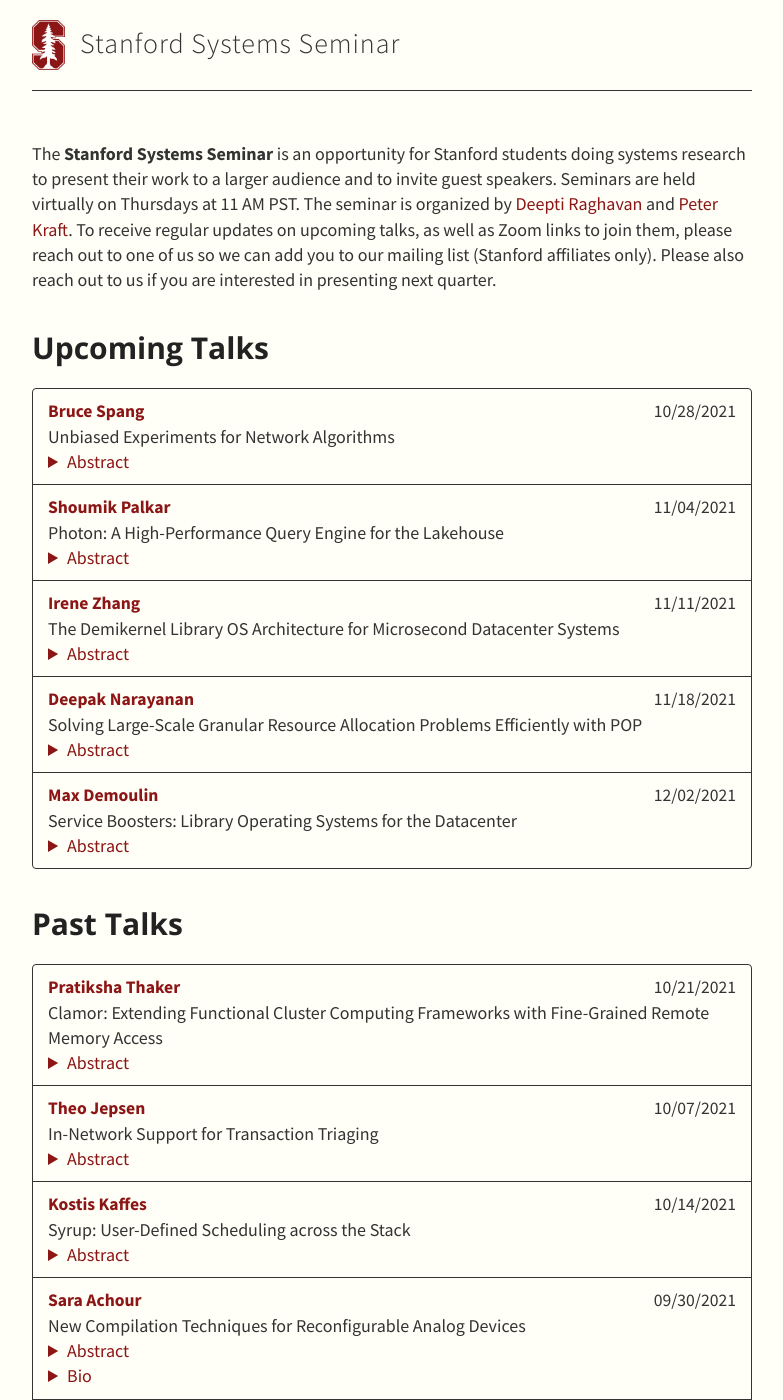
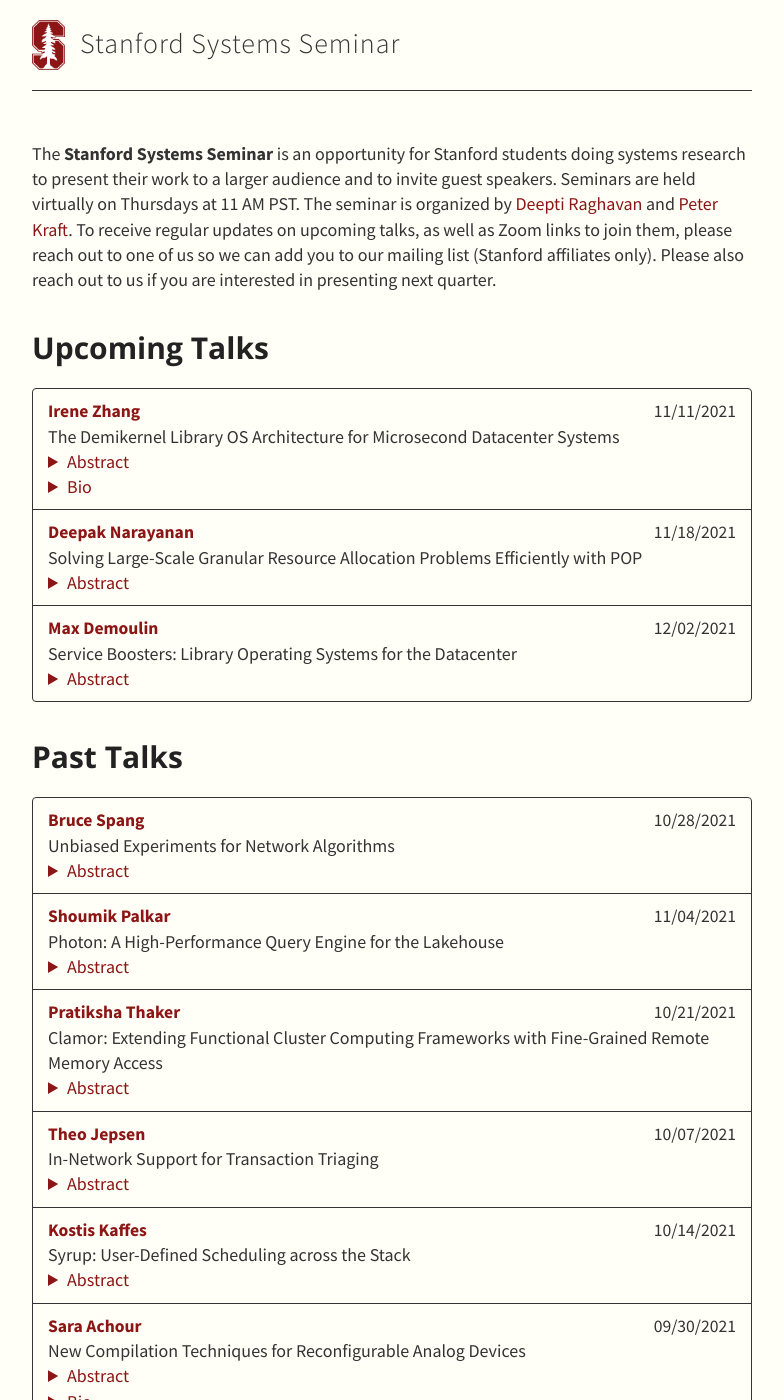
Before and after one commit to stanford-systems-seminar/stanford-systems-seminar.github.io, a Jekyll site: the page built from index.md, in a window 1280 px wide and 1400 px high. Shown: the whole window, without its empty margins (248-1031 px from the left). Built offline with Jekyll 4.4.1, drawn with Linux system fonts in a browser that asks for light colours.

Commit message:
Update talks

```diff
--- a/_data/talks.yml
+++ b/_data/talks.yml
@@ -1,19 +1,32 @@
 - type: Upcoming Talks
   members:
-    - speaker: Bruce Spang
-      date: 10/28/2021
-      title: "Unbiased Experiments for Network Algorithms"
-      abstract: "When developing a new networking algorithm, it is established practice to run a randomized experiment, or A/B test, to evaluate its performance. In an A/B test, traffic is randomly allocated between a treatment group, which uses the new algorithm, and a control group, which uses the existing algorithm. However, because networks are congested, both treatment and control traffic compete against each other for resources in a way that biases the outcome of these tests.  This bias can have a surprisingly large effect; for example, in lab A/B tests with two widely used congestion control algorithms, the treatment appeared to deliver 150% higher throughput when used by a few flows, and 75% lower throughput when used by most flows–despite the fact that the two algorithms have identical throughput when used by all traffic.  Beyond the lab, we show that A/B tests can also be biased at scale. In an experiment run in cooperation with Netflix, estimates from A/B tests mistake the direction of change of some metrics, miss changes in other metrics, and overestimate the size of effects. We propose alternative experiment designs, previously used in online platforms, to more accurately evaluate new algorithms and allow experimenters to better understand the impact of congestion on their tests."
-      website: https://brucespang.com/
-    - speaker: Shoumik Palkar
-      date: 11/04/2021
-      title: "Photon: A High-Performance Query Engine for the Lakehouse"
-      abstract: "Organizations are shifting to a new paradigm called the Lakehouse, which promises the benefits of structured data warehouses on top of unstructured data lakes. This presents new challenges for query execution engines. The execution engine needs to provide good performance over raw uncurated datasets that are ubiquitous in data lakes, and state-of-the-art performance over structured tables stored in open file formats to provide the main benefits of SQL warehouses. Toward these goals, we present Photon, a new native vectorized query engine for the Lakehouse that underlies Databricks Runtime, the execution framework underlying all Databricks workloads. Photon can outperform other cloud data warehouses' specialized engines, but is implemented on top of a more general execution framework that operates over open file formats such as Apache Parquet using modern database techniques such as interpreted vectorization. We discuss the design choices that underlie Photon (e.g., vectorization vs.  code generation) and describe its integration with our existing runtime, its task model, and its memory manager. Photon exhibits a 4x improvement end-to-end on the TPC-DS benchmark compared to the previous code-generated engine and has improved customer queries in the field by up to 11x."
-      website: https://shoumik.xyz/
     - speaker: Irene Zhang
+      biography: "Irene Zhang is a Principal Researcher at Microsoft Research.  Her
+work focuses on datacenter operating systems and distributed systems,
+especially making new datacenter hardware technologies more widely
+usable by highly-demanding datacenter applications.  Irene completed
+her PhD in 2017 at the University of Washington, where her PhD thesis
+focused on distributed systems that span mobile devices and cloud
+servers.  Her thesis work received the ACM SIGOPS Dennis Ritchie
+doctoral dissertation award and the UW Allen School William Chan
+Memorial dissertation award.  Before her PhD, Irene was a member of
+the virtual machine monitor group at VMware, where she worked on
+memory resource management and virtual machine checkpointing."
       date: 11/11/2021
       title: "The Demikernel Library OS Architecture for Microsecond Datacenter Systems"
-      abstract: "TBA"
+      abstract: "Datacenter systems and I/O devices now run at single-digit microsecond
+latencies, requiring nanosecond-scale operating systems. Traditional
+kernel-based operating systems impose an unaffordable overhead, so
+recent kernel-bypass OSes (e.g., Arrakis, Ix) and libraries (e.g.,
+Caladan, eRPC) eliminate the OS kernel from the I/O datapath. However,
+none of these systems offer a general-purpose datapath OS replacement
+that meet the needs of microsecond-scale systems. This talk proposes Demikernel, a flexible datapath OS and architecture
+designed for heterogenous kernel-bypass devices and microsecond-scale
+datacenter systems. We have built two prototype Demikernel datapath
+OSes and show that minimal effort is needed to port existing
+microsecond-scale systems. Once ported, Demikernel lets applications
+run across heterogenous kernel-bypass devices with nanosecond-scale
+overheads and no code changes."
       website: https://irenezhang.net/
     - speaker: Deepak Narayanan
       date: 11/18/2021
@@ -27,6 +40,16 @@
       website: http://www.maxdml.com/
 - type: Past Talks
   members:
+    - speaker: Bruce Spang
+      date: 10/28/2021
+      title: "Unbiased Experiments for Network Algorithms"
+      abstract: "When developing a new networking algorithm, it is established practice to run a randomized experiment, or A/B test, to evaluate its performance. In an A/B test, traffic is randomly allocated between a treatment group, which uses the new algorithm, and a control group, which uses the existing algorithm. However, because networks are congested, both treatment and control traffic compete against each other for resources in a way that biases the outcome of these tests.  This bias can have a surprisingly large effect; for example, in lab A/B tests with two widely used congestion control algorithms, the treatment appeared to deliver 150% higher throughput when used by a few flows, and 75% lower throughput when used by most flows–despite the fact that the two algorithms have identical throughput when used by all traffic.  Beyond the lab, we show that A/B tests can also be biased at scale. In an experiment run in cooperation with Netflix, estimates from A/B tests mistake the direction of change of some metrics, miss changes in other metrics, and overestimate the size of effects. We propose alternative experiment designs, previously used in online platforms, to more accurately evaluate new algorithms and allow experimenters to better understand the impact of congestion on their tests."
+      website: https://brucespang.com/
+    - speaker: Shoumik Palkar
+      date: 11/04/2021
+      title: "Photon: A High-Performance Query Engine for the Lakehouse"
+      abstract: "Organizations are shifting to a new paradigm called the Lakehouse, which promises the benefits of structured data warehouses on top of unstructured data lakes. This presents new challenges for query execution engines. The execution engine needs to provide good performance over raw uncurated datasets that are ubiquitous in data lakes, and state-of-the-art performance over structured tables stored in open file formats to provide the main benefits of SQL warehouses. Toward these goals, we present Photon, a new native vectorized query engine for the Lakehouse that underlies Databricks Runtime, the execution framework underlying all Databricks workloads. Photon can outperform other cloud data warehouses' specialized engines, but is implemented on top of a more general execution framework that operates over open file formats such as Apache Parquet using modern database techniques such as interpreted vectorization. We discuss the design choices that underlie Photon (e.g., vectorization vs.  code generation) and describe its integration with our existing runtime, its task model, and its memory manager. Photon exhibits a 4x improvement end-to-end on the TPC-DS benchmark compared to the previous code-generated engine and has improved customer queries in the field by up to 11x."
+      website: https://shoumik.xyz/
     - speaker: Pratiksha Thaker
       date: 10/21/2021
       title: "Clamor: Extending Functional Cluster Computing Frameworks with Fine-Grained Remote Memory Access"
```
